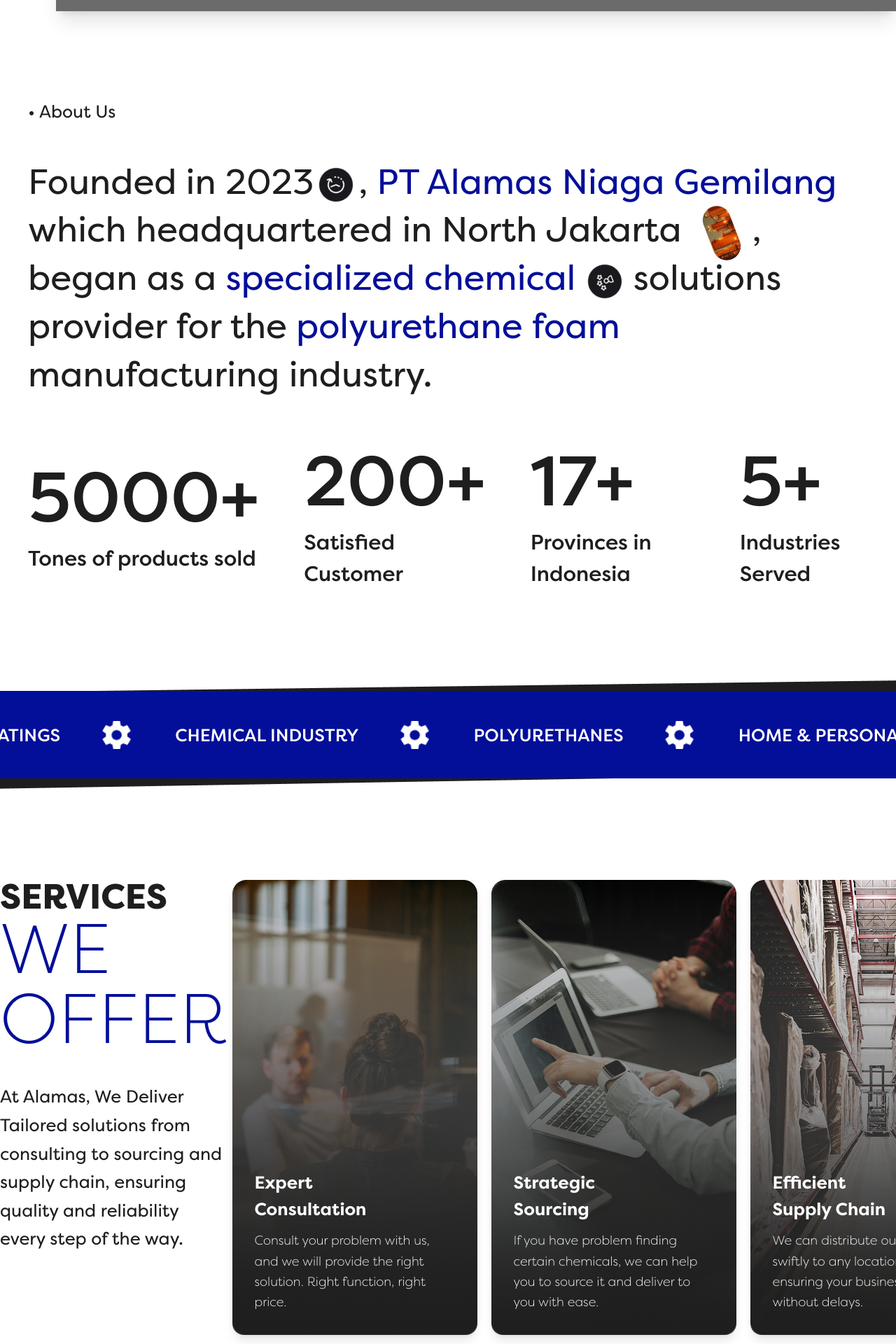
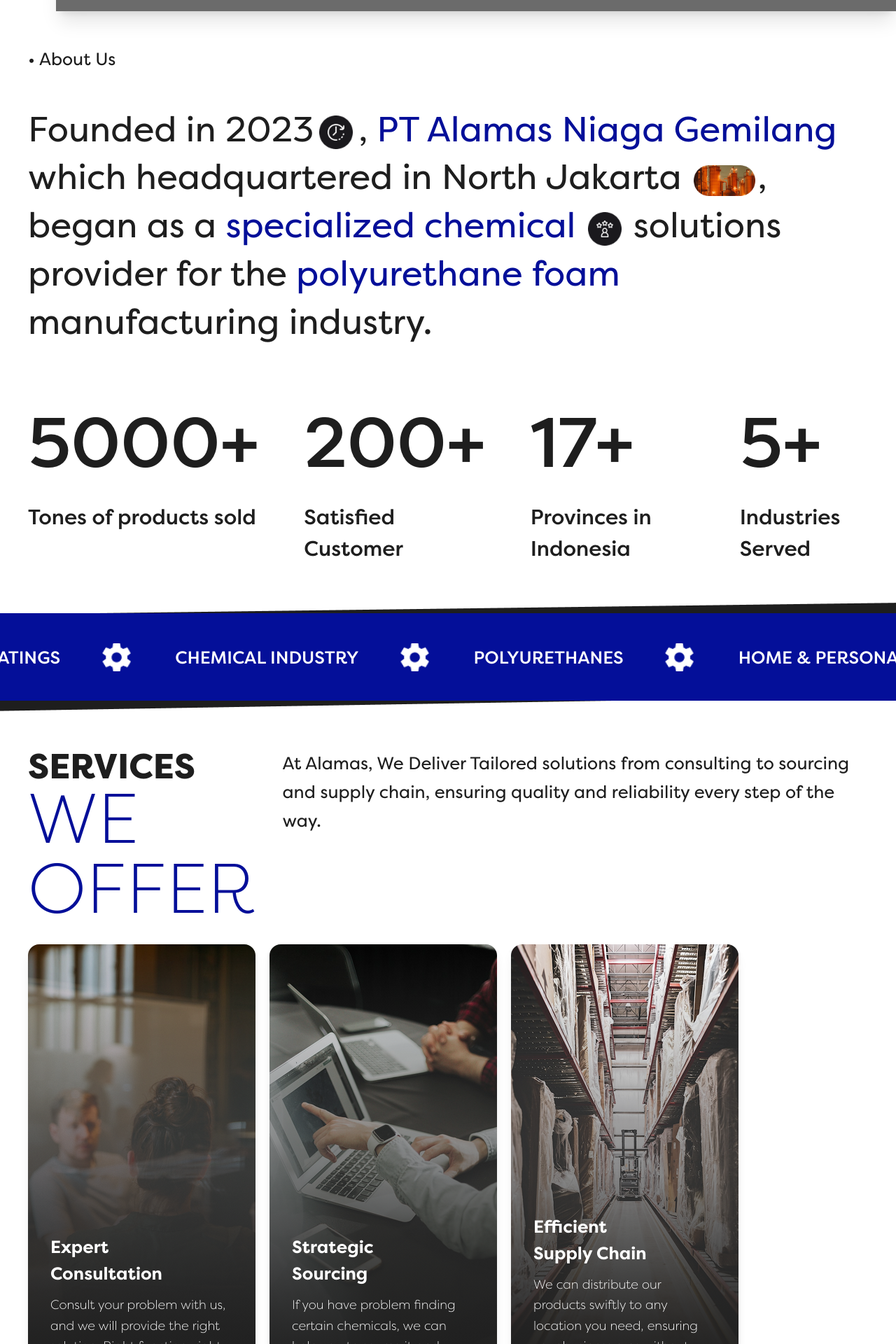
Before and after one commit to rendiero25/alamas-backend, a React (Vite) app: page / in a window 1280 px wide. Shown: the part 880-2800 px from the top of the page at 70% size. Built offline with nearby package versions, Linux system fonts and the light colour scheme; grey boxes are pictures that could not be loaded.

Commit message:
responsive home done

```diff
--- a/src/components/AboutSection.jsx
+++ b/src/components/AboutSection.jsx
@@ -14,7 +14,7 @@
 
     return (
         <section id='aboutusection' className="container mx-auto bg-white font-primary">
-            <div className="px-10 2xl:px-2 2xl:px-2">
+            <div className="px-10 2xl:px-2">
                 <div className="flex flex-col justify-between items-start gap-12">
                     <div className="w-full">
                         <span className="text-black text-[25px] font-normal">
@@ -26,33 +26,27 @@
                         <h2 className="text-2xl md:text-[50px] font-normal text-black leading-snug">
                             Founded in 2023
                             <span className="inline-block align-middle mx-2">
-                                <motion.img
-                                    animate={{ rotate: 360 }}
-                                    transition={{ duration: 10, repeat: Infinity, ease: "linear" }}
-                                    src={TimeCircleIcon} alt="timecircleicon" className="w-12" />
+                                <img src={TimeCircleIcon} alt="timecircleicon" className="w-7 md:w-12" />
                             </span>,
 
-                            <span className="text-primary"> PT Alamas Niaga Gemilang</span> which headquartered in North Jakarta <motion.span
-                                animate={{ rotate: 360 }}
-                                transition={{ duration: 10, repeat: Infinity, ease: "linear" }}
+                            <span className="text-primary"> PT Alamas Niaga Gemilang</span> which headquartered in North Jakarta <span
                                 className="inline-block align-middle mx-1"
                             >
-                                <img src={CityBgIcon} alt="citybackgroundicon" className="w-20" />
-                            </motion.span>, began as a <span className="text-primary decoration-2 underline-offset-4">specialized chemical</span> <motion.span
-                                animate={{ rotate: 360 }}
-                                transition={{ duration: 10, repeat: Infinity, ease: "linear" }}
+                                <img src={CityBgIcon} alt="citybackgroundicon" className="w-12 md:w-22" />
+                            </span>, began as a <span className="text-primary decoration-2 underline-offset-4">specialized chemical</span> <span
                                 className="inline-block align-middle mx-1"
                             >
-                                <img src={Men3StartsIcon} alt="menwith3starsicon" className="w-12" />
-                            </motion.span> solutions provider for the <span className="text-[#040F99] font-normal">polyurethane foam</span> manufacturing industry.
+                                <img src={Men3StartsIcon} alt="menwith3starsicon" className="w-7 md:w-12" />
+                            </span> solutions provider for the <span className="text-[#040F99] font-normal">polyurethane foam</span> manufacturing industry.
                         </h2>
 
-                        <div className="flex flex-col md:flex-row justify-start items-center gap-16 mt-16">
+                        <div className="flex flex-col xl:flex-row justify-start items-start gap-16 mt-16">
                             {stats.map((stat, index) => (
                                 <div key={index} className="flex flex-col">
-                                    <span className="text-4xl md:text-[100px] font-medium text-black mb-2">
+                                    <span className="text-[100px] font-medium text-black mb-2">
                                         {stat.value}
                                     </span>
+
                                     <span className="text-black text-[30px] font-medium w-full">
                                         {stat.label}
                                     </span>
--- a/src/components/ChemicalSolutionsSection.jsx
+++ b/src/components/ChemicalSolutionsSection.jsx
@@ -76,7 +76,7 @@
                     ))}
                 </div>
 
-                <div className="flex justify-center w-full mt-12">
+                <div className="flex justify-center w-full mt-4 2xl:mt-12">
                     <button onClick={() => navigate('/products')} className="border border-black hover:scale-110 hover:text-primary text-black text-[20px] font-medium py-4 px-10 rounded-full transition-all uppercase cursor-pointer">
                         More Products
                     </button>
--- a/src/components/ContactFAQSection.jsx
+++ b/src/components/ContactFAQSection.jsx
@@ -43,7 +43,7 @@
                         </h2>
 
                         <form className="space-y-6">
-                            <div className="grid grid-cols-2 gap-4">
+                            <div className="grid 2xl:grid-cols-2 gap-4">
                                 <input
                                     type="text"
                                     placeholder="Name"
@@ -83,9 +83,9 @@
                 {/* Right: FAQ */}
                 <div className="lg:w-1/2">
                     <div className='flex flex-col justify-between items-center h-full'>
-                        <div className='bg-white w-full h-25'></div>
+                        <div className='hidden 2xl:flex bg-white w-full h-25'></div>
 
-                        <div className="w-full h-full bg-[#F0F0F0] p-24">
+                        <div className="w-full h-full bg-[#F0F0F0] p-10 2xl:p-24">
                             <h2 className="text-[3xl] md:text-[50px] font-normal text-black mb-12">
                                 Frequently Asked <span className="text-primary font-bold">Questions</span>
                             </h2>
--- a/src/components/Hero.jsx
+++ b/src/components/Hero.jsx
@@ -29,8 +29,8 @@
                 {/* Dark Overlay for better text readability */}
                 <div className="absolute inset-0 bg-black/40"></div>
 
-                <div className="px-10 3xl:px-0 relative z-10 w-full">
-                    <div className="max-w-5xl container mx-auto">
+                <div className="container mx-auto relative z-10 w-full">
+                    <div className="max-w-5xl px-10 xl:px-15 2xl:px-0">
                         <p className="text-white italic text-lg md:text-[30px] font-medium mb-2 tracking-wider">
                             Alamas Niaga Gemilang
                         </p>
--- a/src/components/IndustrySections.jsx
+++ b/src/components/IndustrySections.jsx
@@ -49,7 +49,7 @@
                     {industries.map((item, index) => (
                         <div
                             key={index}
-                            className="relative h-[350px] md:h-[470px] rounded-2xl overflow-hidden group"
+                            className="relative h-[400px] md:h-[600px] lg:h-[470px] rounded-2xl overflow-hidden group"
                         >
                             <img
                                 src={item.bg}
@@ -58,7 +58,7 @@
                             />
 
                             <div className="absolute inset-0 flex items-center p-6 md:p-12">
-                                <div className={`${item.cardBg} p-8 md:p-12 rounded-2xl max-w-3xl relative`}>
+                                <div className={`${item.cardBg} p-8 2xl:p-12 rounded-2xl max-w-3xl relative`}>
                                     <span className="text-white text-[25px] font-medium italic mb-2 block">
                                         {item.category}
                                     </span>
@@ -69,7 +69,7 @@
                                         {item.desc}
                                     </p>
 
-                                    <button className="bg-gradient-to-r from-primary to-[#010533] hover:scale-110 text-white text-[20px] font-medium py-3 px-8 rounded-full transition-all cursor-pointer">
+                                    <button className="mt-10 2xl:mt-0 bg-gradient-to-r from-primary to-[#010533] hover:scale-110 text-white text-[20px] font-medium py-3 px-8 rounded-full transition-all cursor-pointer">
                                         LEARN MORE
                                     </button>
                                 </div>
--- a/src/components/ServicesSection.jsx
+++ b/src/components/ServicesSection.jsx
@@ -27,9 +27,9 @@
 
     return (
         <section className="font-primary">
-            <div className="container mx-auto">
-                <div className="flex flex-col lg:flex-row gap-2 items-start justify-between mb-16">
-                    <div className="flex flex-col justify-between items-start gap-10">
+            <div className="container mx-auto px-10 2xl:px-2">
+                <div className="flex flex-col 2xl:flex-row gap-2 items-center lg:items-start justify-between xl:mb-16">
+                    <div className="flex flex-col lg:flex-row 2xl:flex-col justify-between items-center lg:items-start gap-10">
                         <h2 className="text-5xl md:text-[50px] font-extrabold uppercase text-black leading-none">
                             Services <br />
                             <span className="font-light text-[100px] text-primary uppercase" >We <br /> Offer</span>
@@ -40,7 +40,7 @@
                             whileInView={{ opacity: 1, x: 0 }}
                             viewport={{ once: true }}
                             transition={{ duration: 0.8 }}
-                            className="text-black text-[25px] leading-relaxed max-w-sm"
+                            className="text-black text-[25px] leading-relaxed w-full 2xl:max-w-sm text-center lg:text-left"
                         >
                             At Alamas, We Deliver Tailored
                             solutions from consulting to
@@ -61,7 +61,7 @@
                                 transition: { staggerChildren: 0.2 }
                             }
                         }}
-                        className="flex flex-col lg:flex-row items-start justify-between gap-5"
+                        className="flex flex-row flex-wrap items-center 2xl:items-start justify-center 2xl:justify-between gap-5 mt-5 2xl:mt-0"
                     >
                         {services.map((service, index) => (
                             <motion.div
@@ -70,7 +70,7 @@
                                     hidden: { opacity: 0, y: 30 },
                                     visible: { opacity: 1, y: 0, transition: { duration: 0.6 } }
                                 }}
-                                className="relative h-[650px] w-[350px] rounded-2xl overflow-hidden group shadow-lg"
+                                className="relative h-[650px] w-[325px] 2xl:w-[350px] rounded-2xl overflow-hidden group shadow-lg"
                             >
                                 <img
                                     src={service.bg}
--- a/src/pages/Home.jsx
+++ b/src/pages/Home.jsx
@@ -8,7 +8,7 @@
 
 const Home = () => {
     return (
-        <div className="overflow-hidden flex flex-col gap-[125px]">
+        <div className="overflow-hidden flex flex-col gap-[50px] 2xl:gap-[125px]">
             <Hero />
             <AboutSection />
             <TickerSection />
```
Also changed, not shown: src/components/Footer.jsx (+4 -4 lines), src/components/Header.jsx (+69 -5 lines).
